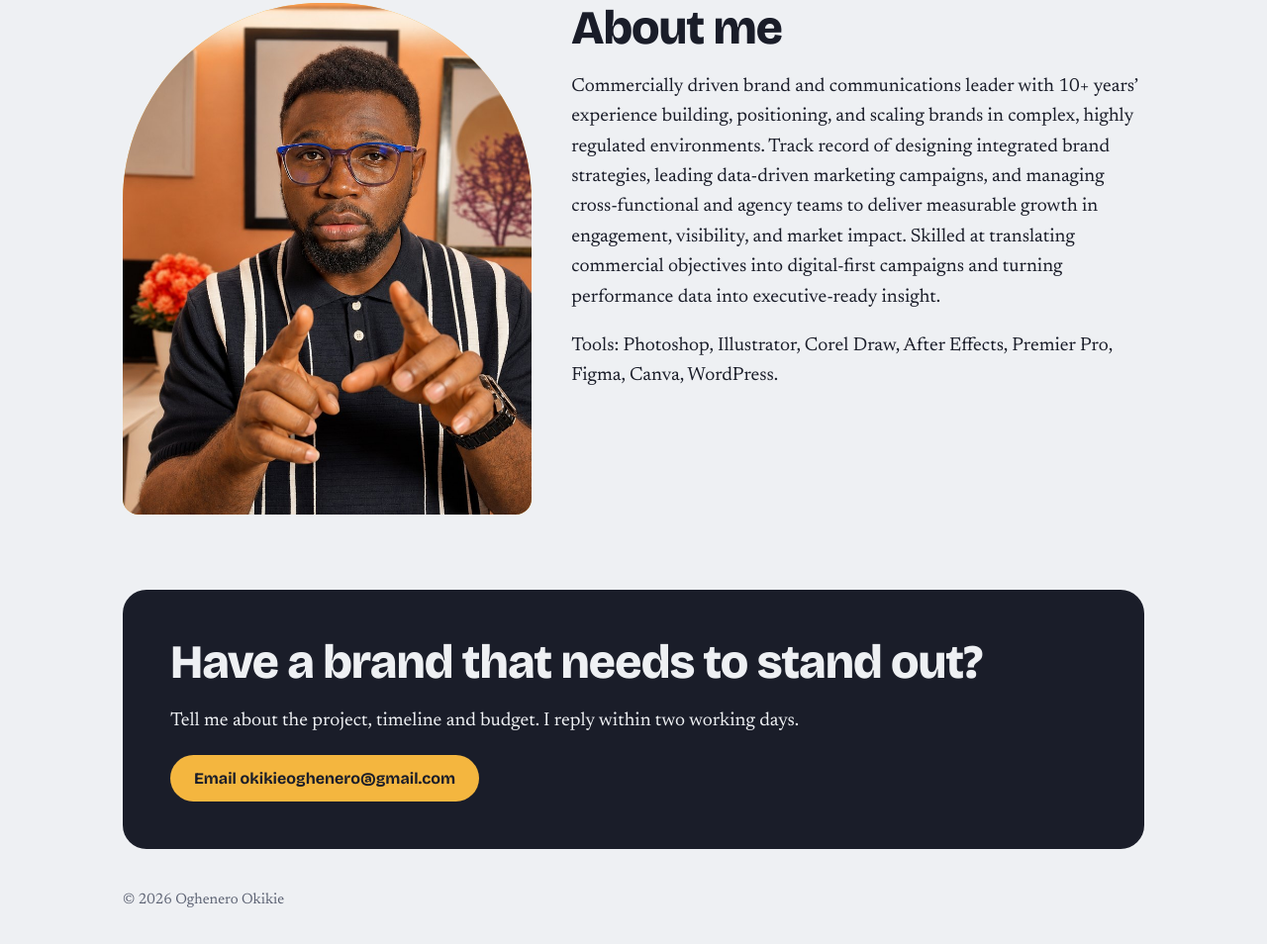
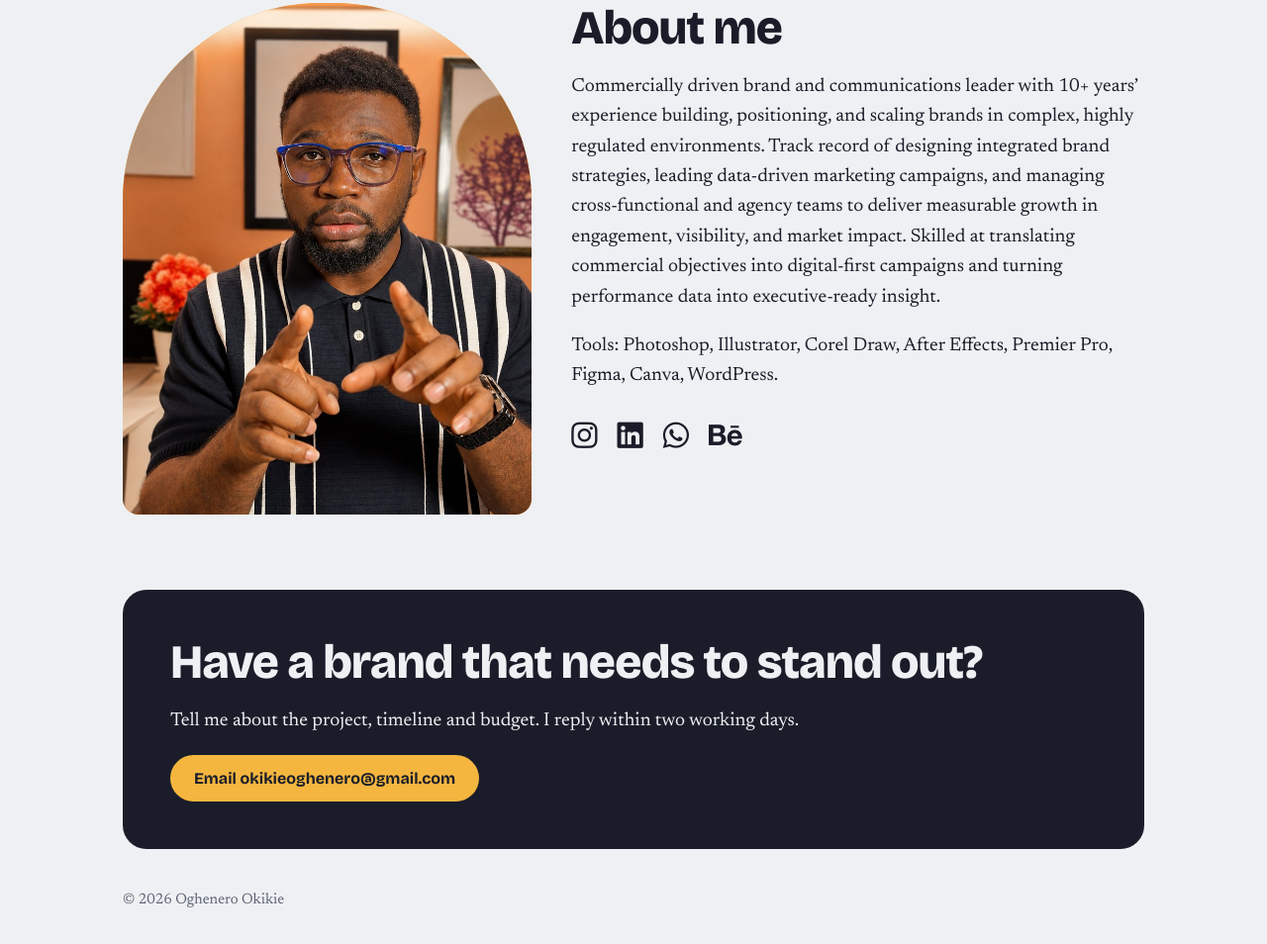
Before and after one commit to Gnero18/Brandportfolio, a plain HTML site: page index.html in a window 1280 px wide. Shown: the part 5172-6126 px from the top of the page at 99% size. Drawn offline with nearby package versions, Linux system fonts and the light colour scheme.

```diff
--- a/index.html
+++ b/index.html
@@ -4,7 +4,7 @@
 <meta charset="utf-8">
 <meta name="viewport" content="width=device-width, initial-scale=1, viewport-fit=cover">
 <title>Oghenero Okikie | Brand &amp; Creative Graphic Designer</title>
-<link href="https://fonts.googleapis.com/css2?family=Bricolage+Grotesque:opsz,wght@12..96,400;12..96,700;12..96,800&family=Newsreader:opsz,wght@6..72,400;6..72,500&display=swap" rel="stylesheet">
+<link href="https://fonts.googleapis.com/css2?family=Bricolage+Grotesque:opsz,wght@12..96,400;12..96,700;12..96,800&family=Newsreader:opsz,wght@6..72,400;6..72,500&display=swap" rel="stylesheet"><link rel="stylesheet" href="https://cdnjs.cloudflare.com/ajax/libs/font-awesome/6.5.1/css/all.min.css">
 <style>
 :root{--bg:#eef0f3;--ink:#1a1d29;--mute:#5b6172;--line:#cfd3dc;--card:#fff;--acc:#2d3bf0;--acc-ink:#fff;--sun:#f4b63f;
 --d:'Bricolage Grotesque',system-ui,sans-serif;--b:'Newsreader',Georgia,serif;
```
